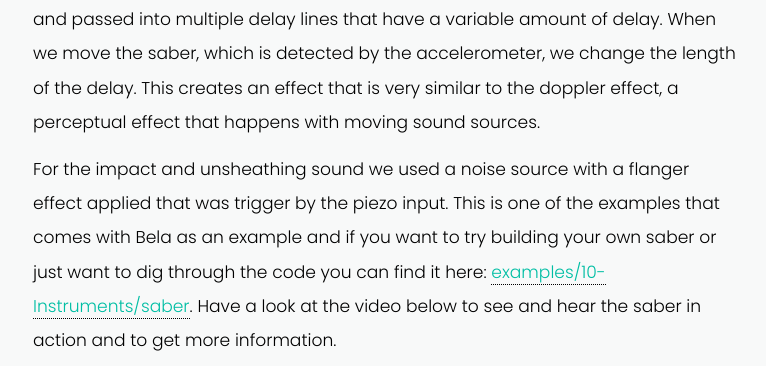
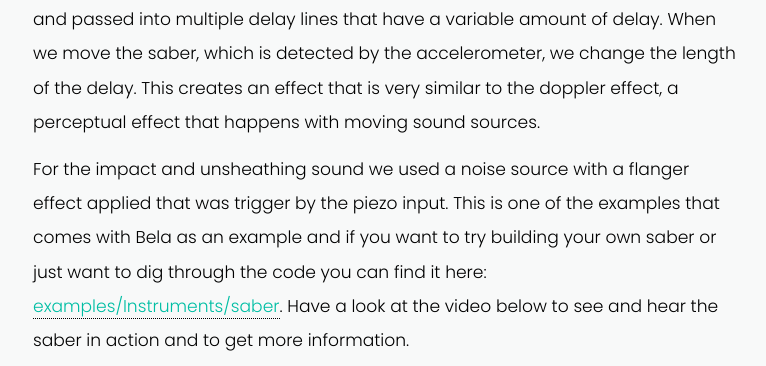
Before and after one commit to BelaPlatform/bela_newBlog, a Jekyll site: the page built from docs/_posts/2016-11-26-saber.markdown, in a window 1280 px wide and 900 px high, scrolled down 4534 px, cut to the strip 0-366 px from the top of the window. Shown: the whole strip, without its empty margins (255-1021 px from the left). Built offline with Jekyll 4.4.1, drawn with Linux system fonts in a browser that asks for light colours; nearby versions of some CDN libraries.

Commit message:
Fixed link to example.

```diff
--- a/docs/_posts/2016-11-26-saber.markdown
+++ b/docs/_posts/2016-11-26-saber.markdown
@@ -37,7 +37,7 @@ The accelerometer is hooked up to Bela as shown in this circuit diagram and shou
 
 The sound engine that we created in Pure Data consists of two main parts, the shooshing sound that is created when you swing the saber about, and the electric crashing sound that is triggered when the saber impacts with something. The basis of the swooshing sound is a sample of tv hum that is looped inside the patch and passed into multiple delay lines that have a variable amount of delay. When we move the saber, which is detected by the accelerometer, we change the length of the delay. This creates an effect that is very similar to the doppler effect, a perceptual effect that happens with moving sound sources.
 
-For the impact and unsheathing sound we used a noise source with a flanger effect applied that was trigger by the piezo input. This is one of the examples that comes with Bela as an example and if you want to try building your own saber or just want to dig through the code you can find it here: [examples/10-Instruments/saber](https://github.com/BelaPlatform/Bela/tree/master/examples/10-Instruments). Have a look at the video below to see and hear the saber in action and to get more information.
+For the impact and unsheathing sound we used a noise source with a flanger effect applied that was trigger by the piezo input. This is one of the examples that comes with Bela as an example and if you want to try building your own saber or just want to dig through the code you can find it here: [examples/Instruments/saber](https://github.com/BelaPlatform/Bela/tree/master/examples/Instruments/saber). Have a look at the video below to see and hear the saber in action and to get more information.
 
 {% include youtube.html youtube="ivjHWiHN1UM" %}
 
```
